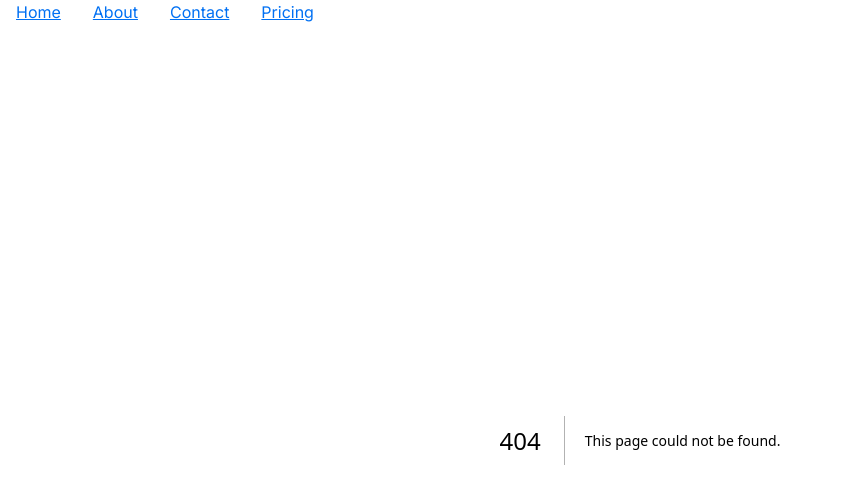
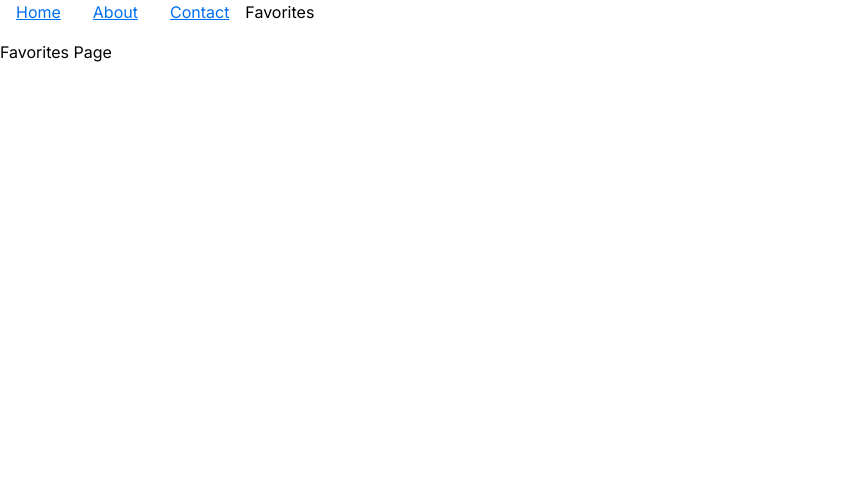
Before and after one commit to caoh29/Pokemon, a Next.js app: page /favorites in a window 1280 px wide. Before the commit this address had no page. Shown: the top 504 px of the page, without its empty margins (0-842 px from the left). Built offline with nearby package versions, Linux system fonts and the light colour scheme.

Commit message:
eliminating pricing page adding fav

```diff
--- /dev/null
+++ b/src/app/favorites/page.js
@@ -0,0 +1,7 @@
+export default function Favorites() {
+	return (
+		<div>
+			<h1>Favorites Page</h1>
+		</div>
+	)
+}
--- a/src/app/pricing/page.js
+++ /dev/null
@@ -1,7 +0,0 @@
-export default function Pricing() {
-	return (
-		<div>
-			<h1>Pricing Page</h1>
-		</div>
-	)
-}
--- a/src/components/NavBar/NavBar.jsx
+++ b/src/components/NavBar/NavBar.jsx
@@ -14,8 +14,8 @@ const menuRoutes = [
         href: '/contact'
     },
     {
-        text: 'Pricing',
-        href: '/pricing'
+        text: 'Favorites',
+        href: '/favorites'
     }
 ];
 
```
